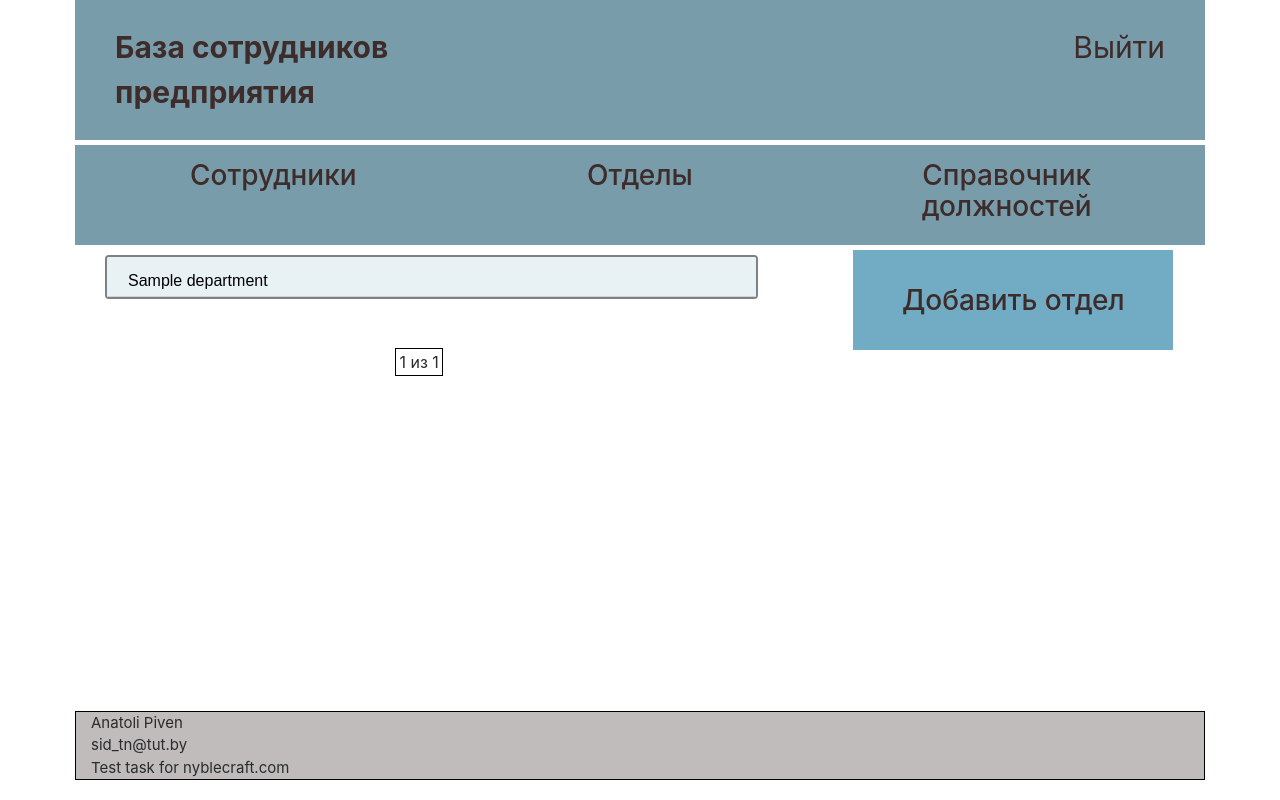
After one commit to sidtn/employee-base, a Django app: page /departments/ in a window 1280 px wide. The commit adds this page. Run offline with Django 4.2, Linux system fonts and the light colour scheme; tables that the repository leaves empty hold one stand-in row (values such as "Sample post"); some libraries are stand-ins or nearby versions.

Commit message:
add departments

```diff
--- a/embase/admin.py
+++ b/embase/admin.py
@@ -5,7 +5,6 @@ from .models import *
 class DepartmentAdmin(admin.ModelAdmin):
     list_display = ('id', 'name', 'date_create')
     search_fields = ('name',)
-    prepopulated_fields = {'slug': ('name',)}
 
 
 class PositionAdmin(admin.ModelAdmin):
--- a/embase/models.py
+++ b/embase/models.py
@@ -3,10 +3,9 @@ from django.urls import reverse
 
 
 class Department(models.Model):
-    name = models.CharField(max_length=255, verbose_name='Название отдела')
-    slug = models.SlugField(max_length=255, unique=True, db_index=True, verbose_name='url')
+    name = models.CharField(max_length=255, unique=True, verbose_name='Название отдела')
+    description = models.TextField(blank=True, verbose_name='Дополнительная информация')
     date_create = models.DateField(auto_now_add=True, verbose_name='Дата создания отдела')
-    description = models.TextField(blank=True, verbose_name='Дополнительная информация')
 
     def __str__(self):
         return self.name
@@ -18,7 +17,7 @@ class Department(models.Model):
 
 
 class Position(models.Model):
-    name = models.CharField(max_length=255, verbose_name='Должность')
+    name = models.CharField(max_length=255, unique=True, verbose_name='Должность')
     slug = models.SlugField(max_length=255, unique=True, db_index=True, verbose_name='url')
     description = models.TextField(blank=True, verbose_name='Описание')
 
--- a/embase/static/embase/css/style.css
+++ b/embase/static/embase/css/style.css
@@ -1,7 +1,17 @@
+html, body {
+  height: 100%;
+}
+
 .head {
-    margin: 0px 0px 5px 0px;
-    padding: 30px;
-    background-color: #999486;
+    margin: 0px 60px 5px 60px;
+    padding: 25px;
+    background-color: #799CAB;
+}
+
+.container-fluid {
+  display: flex;
+  flex-direction: column;
+  height: 100%;
 }
 
 a {
@@ -24,7 +34,78 @@ a:hover {
 }
 
 .nav {
-    margin: 0px 0px 5px 0px;
-    padding: 20px;
-    background-color: #999486;
+    margin: 0px 60px 5px 60px;
+    padding: 15px;
+    background-color: #799CAB;
 }
+
+.content {
+  flex: 1 0 auto;
+}
+
+.card-header {
+    height: 40px;
+}
+
+.card {
+    margin: 0px 0px 2px 80px;
+    border: 2px solid grey;
+}
+
+.btn {
+    color: black;
+    text-decoration: none;
+    padding: 0px 0px;
+}
+
+.btn-block {
+    height: 100px;
+    background: #71ABC4 ;
+    padding: 35px;
+}
+
+.btn-block:hover {
+    height: 100px;
+    background: #4BA1C6 ;
+    padding: 35px;
+}
+
+#accordion {
+    margin: 5px 80px 10px 10px;
+}
+
+.card-header {
+    background-color: #E8F1F4;
+}
+
+.card-body {
+    padding: 10px;
+}
+
+.step-links {
+    margin-left: auto;
+    margin-right: auto;
+}
+
+.pag {
+    border: 1px solid black;
+    padding: 3px;
+    margin: 5px;
+}
+
+.footer {
+    margin: 20px 60px 20px 60px;
+    font-size: 15px;
+    background-color: #C0BCBC;
+    border: 1px solid black;
+    flex: 0 0 auto;
+}
+
+.form-block {
+    padding: 20px 100px 20px 100px;
+}
+
+.form-label {
+    padding: 0px;
+    margin: 0px;
+}
--- a/embase/templates/embase/base.html
+++ b/embase/templates/embase/base.html
@@ -17,8 +17,7 @@
 
   </head>
   <body>
-
-    <div class="container-fluid">
+  <div class="container-fluid">
 	<div class="row head">
 		<div class="col-md-4">
             <a id="title" href="#">База сотрудников предприятия</a>
@@ -39,28 +38,28 @@
 		</div>
 		<div class="col-md-4">
 			<h3 class="text-center">
-				<a href="#">Отделы</a>
+				<a href="{% url 'departments' %}">Отделы</a>
 			</h3>
 		</div>
 		<div class="col-md-4">
 			<h3 class="text-center">
-				<a href="#">Справочник должностей</a>
+				<a href="{% url 'professions' %}">Справочник должностей</a>
 			</h3>
 		</div>
 	</div>
-	<div class="row">
+	<div class="row content">
 		<div class="col-md-12">
             {% block content %}
             {% endblock %}
         </div>
 	</div>
-	<div class="row">
+	<div class="row footer">
 		<div class="col-md-12">
 			<div>Anatoli Piven</div>
             <div>sid_tn@tut.by</div>
             <div>Test task for nyblecraft.com</div>
         </div>
 	</div>
-</div>
+  </div>
   </body>
 </html>
--- /dev/null
+++ b/embase/templates/embase/departments.html
@@ -0,0 +1,52 @@
+{% extends 'embase/base.html' %}
+
+{% block content %}
+<div class="row">
+  <div class="col-md-8">
+    <div id="accordion">
+    {% for depart in departments %}
+      <div class="card">
+        <div class="card-header" id="head{{ depart.pk }}">
+          <h5 class="mb-0">
+            <button class="btn btn-link" data-toggle="collapse" data-target="#data{{ depart.pk }}" aria-expanded="false" aria-controls="data{{ depart.pk }}">
+              {{ depart.name }}
+            </button>
+          </h5>
+        </div>
+        <div id="data{{ depart.pk }}" class="collapse" aria-labelledby="head{{ depart.pk }}" data-parent="#accordion">
+          <div class="card-body">
+              <p>{{ depart.description }}</p>
+              <p><a class="link-del" href="{{ depart.pk }}/delete/">Удалить</a></p>
+          </div>
+        </div>
+      </div>
+    {% endfor %}
+    </div>
+  </div>
+  <div class="col-md-3 btn-block">
+    <h3 class="text-center">
+      <a href="{% url 'add_department'%}">Добавить отдел</a>
+    </h3>
+
+  </div>
+</div>
+<div class="row">
+    <div class="col-md-8 pagination">
+        <span class="step-links">
+            {% if page_obj.has_previous %}
+                <a class="pag" href="?page=1">&laquo;</a>
+                <a class="pag" href="?page={{ page_obj.previous_page_number }}">назад</a>
+            {% endif %}
+
+            <span class="current pag">
+                {{ page_obj.number }} из {{ page_obj.paginator.num_pages }}
+            </span>
+
+            {% if page_obj.has_next %}
+                <a class="pag" href="?page={{ page_obj.next_page_number }}">следующая</a>
+                <a class="pag" href="?page={{ page_obj.paginator.num_pages }}">&raquo;</a>
+            {% endif %}
+        </span>
+    </div>
+</div>
+{% endblock %}
--- a/embase/urls.py
+++ b/embase/urls.py
@@ -5,6 +5,9 @@ from .views import *
 urlpatterns = [
     path('', index, name='home'),
     path('professions/', Professions.as_view(), name='professions'),
-    path('employee/<slug:empl_slug>/', Employee.as_view(), name='employee'),
+    path('departments/', Departments.as_view(), name='departments'),
+    path('employees/<slug:empl_slug>/', Employees.as_view(), name='employees'),
+    path('add_department/', AddDepartment.as_view(), name='add_department'),
+    path('departments/<pk>/delete/', DeleteDepartment.as_view(), name='delete_depart'),
 
 ]
--- a/embase/views.py
+++ b/embase/views.py
@@ -1,6 +1,8 @@
-from django.shortcuts import render, HttpResponse
-from django.views.generic import ListView, DetailView
-from .models import *
+from django.shortcuts import render, HttpResponse, get_object_or_404
+from django.views.generic import ListView, DetailView, CreateView, DeleteView
+from django.urls import reverse_lazy
+from .models import Position, Department, Employee
+from .forms import *
 
 
 def index(request):
@@ -8,12 +10,38 @@ def index(request):
 
 
 class Professions(ListView):
+    paginate_by = 13
     model = Position
+    context_object_name = 'professions'
     template_name = 'embase/professions.html'
 
 
-class Employee(DetailView):
+class Employees(DetailView):
     model = Employee
     context_object_name = 'employee'
     template_name = 'embase/employee.html'
     slug_url_kwarg = 'empl_slug'
+
+
+class Departments(ListView):
+    paginate_by = 13
+    model = Department
+    context_object_name = 'departments'
+    template_name = 'embase/departments.html'
+
+    def get_context_data(self, **kwargs):
+        context = super().get_context_data(**kwargs)
+        context['employees'] = Employee.objects.all()
+        return context
+
+
+class AddDepartment(CreateView):
+    form_class = AddDepartmentForm
+    template_name = 'embase/add_department.html'
+    success_url = reverse_lazy('departments')
+
+
+class DeleteDepartment(DeleteView):
+    model = Department
+    success_url = reverse_lazy('departments')
+    template_name = 'embase/delete_depart.html'
--- /dev/null
+++ b/requirements.txt
@@ -0,0 +1,6 @@
+asgiref==3.4.1
+beautifulsoup4==4.10.0
+Django==4.0.1
+psycopg2==2.9.3
+soupsieve==2.3.1
+sqlparse==0.4.2
```
Also changed, not shown: docker-compose.yaml (+10 -1 lines), embase/forms.py (added, +8 -0 lines), embase/templates/embase/add_department.html (added, +23 -0 lines), embase/templates/embase/delete_depart.html (added, +12 -0 lines), embase/templates/embase/professions.html (+25 -6 lines), embase/migrations/0001_initial.py (added), 2 other files.
